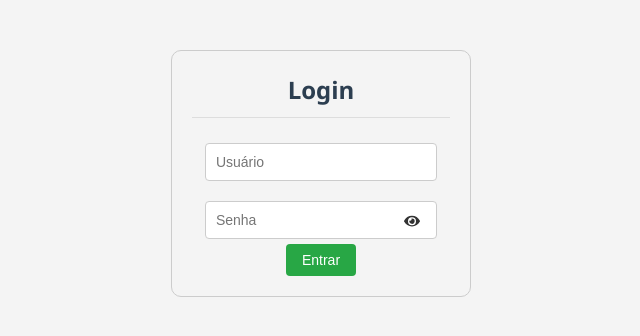
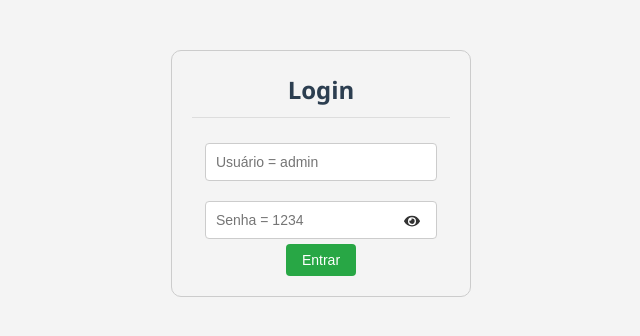
Before and after one commit to Tales-Santos7/portfolio-digital, a React (Create React App) app in the folder painel-blog/: page / in a window 1280 px wide. Shown: the top 336 px of the page, without its empty margins (319-959 px from the left). Built offline with nearby package versions, Linux system fonts and the light colour scheme.

Commit message:
Upgarde files

```diff
--- a/painel-blog/src/Login.js
+++ b/painel-blog/src/Login.js
@@ -30,7 +30,7 @@ const Login = ({ onLogin }) => {
         <input
           className="input-size"
           type="text"
-          placeholder="Usuário"
+          placeholder="Usuário = admin"
           value={username}
           onChange={(e) => setUsername(e.target.value)}
           required
@@ -39,7 +39,7 @@ const Login = ({ onLogin }) => {
           <input
             className="input-size"
             type={showPassword ? "text" : "password"}
-            placeholder="Senha"
+            placeholder="Senha = 1234"
             value={password}
             onChange={(e) => setPassword(e.target.value)}
             required
```
